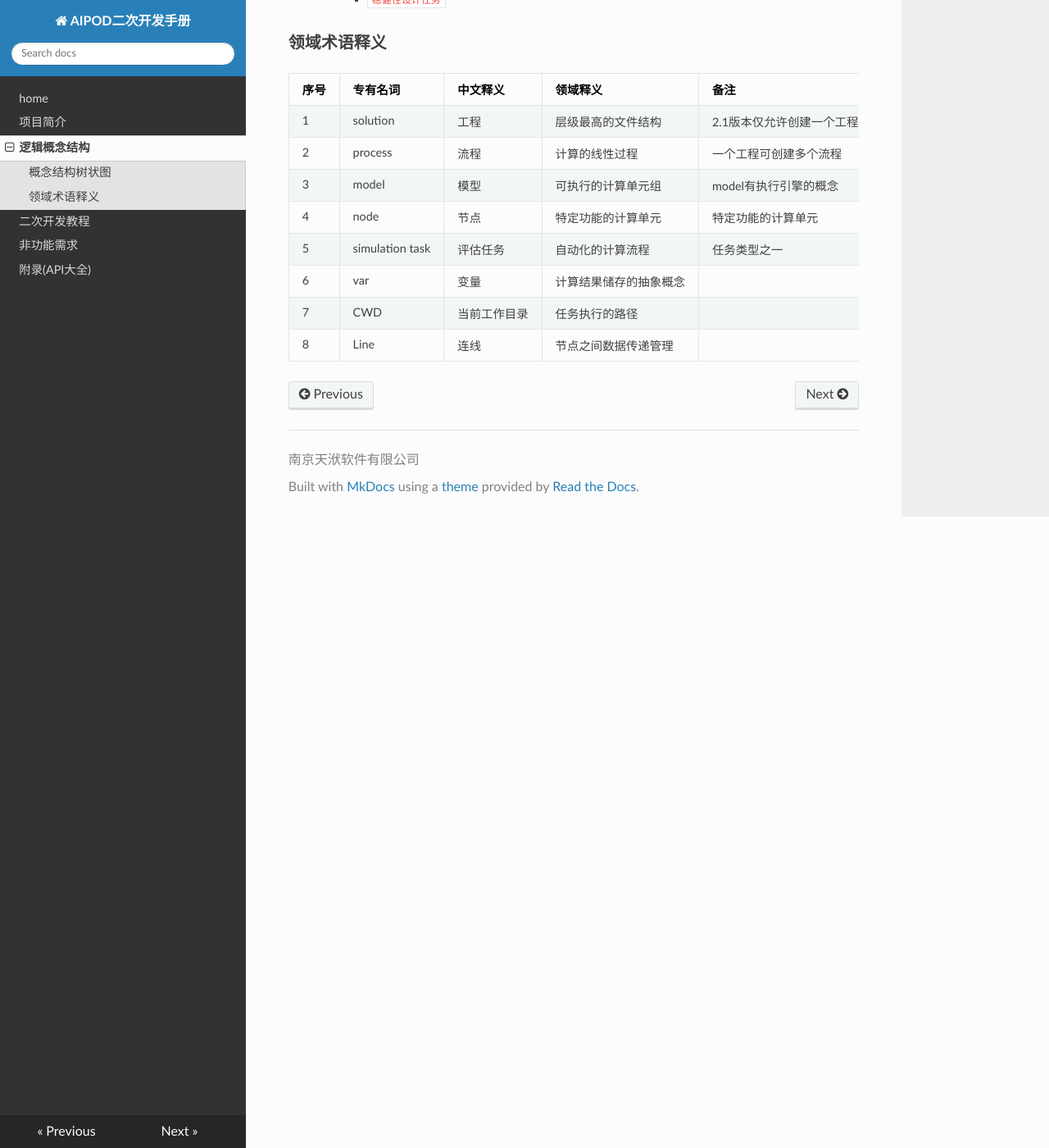
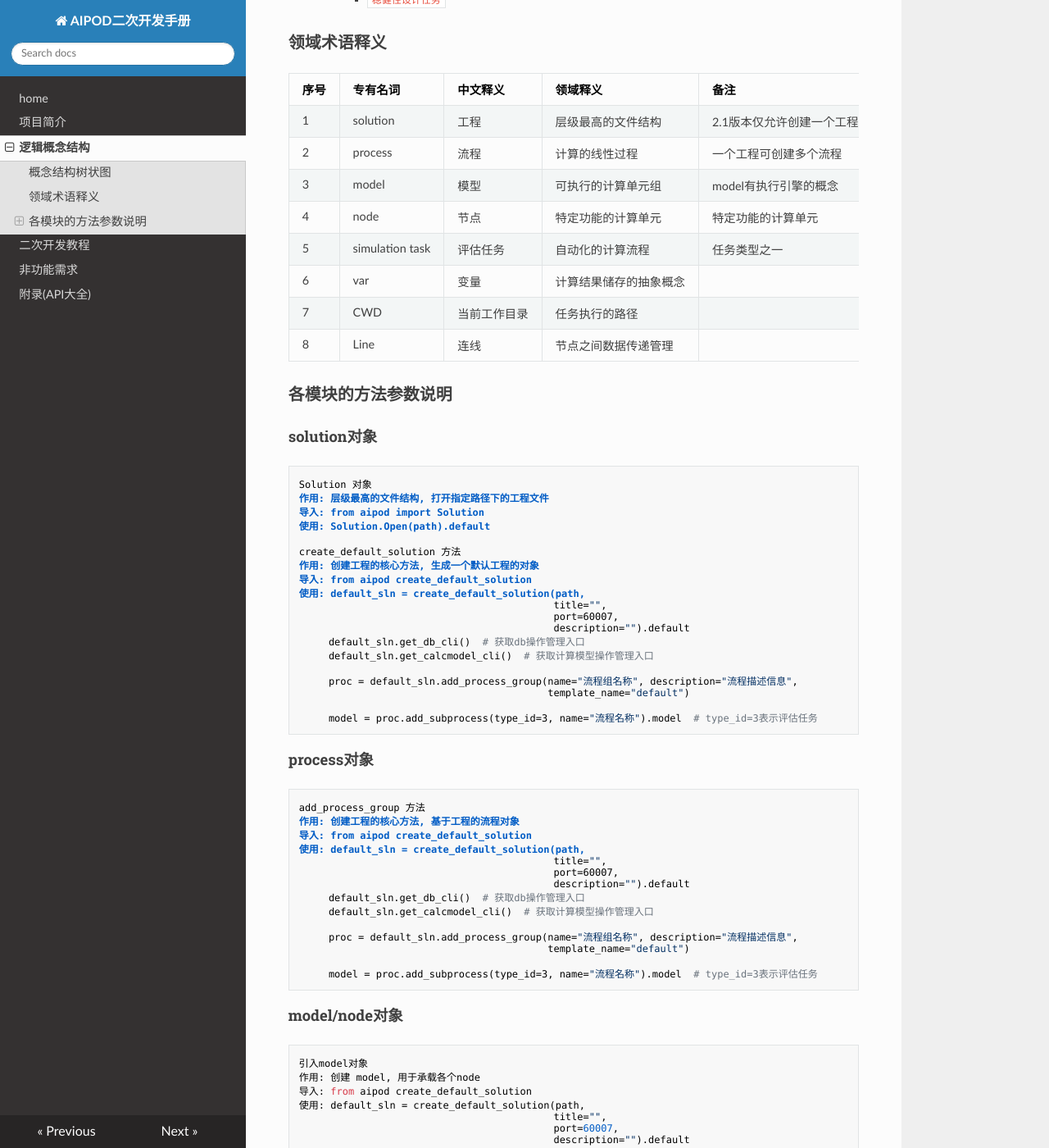
Before and after one commit to solheng/UnilabDoc, an MkDocs documentation site: the page built from docs/逻辑概念结构.md, in a window 1280 px wide and 1400 px high, scrolled down 1891 px. Shown: the whole window at 82% size. Built offline with MkDocs 1.6.1, drawn with Linux system fonts in a browser that asks for light colours; nearby versions of some CDN libraries; some of the changed text lies outside the part shown.

Commit message:
函数接口的补充

```diff
--- a/docs/逻辑概念结构.md
+++ b/docs/逻辑概念结构.md
@@ -1,6 +1,6 @@
 ## 概念结构
 ### 概念结构树状图
-* `solution(project)` - 方案(工程)对象.
+* `solution(project)` - [方案(工程)对象.](#_4)
     * `process group` - 流程组(默认创建default流程).
         * `process` - 流程.[跳转测试](#_3)
             * `graph model` - 流程图模型(模型是可执行的最小单元).
@@ -67,3 +67,74 @@
 | 6 |var|变量|计算结果储存的抽象概念|
 | 7 |CWD|当前工作目录|任务执行的路径|
 | 8 |Line|连线|节点之间数据传递管理|
+
+### 各模块的方法参数说明
+#### solution对象
+    Solution 对象
+    作用: 层级最高的文件结构, 打开指定路径下的工程文件
+    导入: from aipod import Solution
+    使用: Solution.Open(path).default
+
+    create_default_solution 方法
+    作用: 创建工程的核心方法, 生成一个默认工程的对象
+    导入: from aipod create_default_solution
+    使用: default_sln = create_default_solution(path,
+                                               title="",
+                                               port=60007,
+                                               description="").default
+         default_sln.get_db_cli()  # 获取db操作管理入口
+         default_sln.get_calcmodel_cli()  # 获取计算模型操作管理入口
+
+         proc = default_sln.add_process_group(name="流程组名称", description="流程描述信息",
+                                              template_name="default")
+
+         model = proc.add_subprocess(type_id=3, name="流程名称").model  # type_id=3表示评估任务
+
+#### process对象
+    add_process_group 方法
+    作用: 创建工程的核心方法, 基于工程的流程对象
+    导入: from aipod create_default_solution
+    使用: default_sln = create_default_solution(path,
+                                               title="",
+                                               port=60007,
+                                               description="").default
+         default_sln.get_db_cli()  # 获取db操作管理入口
+         default_sln.get_calcmodel_cli()  # 获取计算模型操作管理入口
+
+         proc = default_sln.add_process_group(name="流程组名称", description="流程描述信息",
+                                              template_name="default")
+
+         model = proc.add_subprocess(type_id=3, name="流程名称").model  # type_id=3表示评估任务
+
+#### model/node对象
+    引入model对象
+    作用: 创建 model, 用于承载各个node
+    导入: from aipod create_default_solution
+    使用: default_sln = create_default_solution(path,
+                                               title="",
+                                               port=60007,
+                                               description="").default
+         # default_sln.get_calcmodel_cli()  # 获取计算模型操作管理入口
+         proc = default_sln.get_calcmodel_cli().add_process_group(name="流程组名称", description="流程描述信息", template_name="default")
+
+         model = proc.add_subprocess(type_id=3, name="流程名称").model  # type_id=3表示评估任务
+
+    基于model创建node
+    1.创建exe node
+    exe_node = model.add_exe_node(name="exe_node", cu_name="exe_node",
+                              description="exe_node", timeout=-1, is_local=False, shell=False,
+                              check_returncode=False, check_stderror=False, env=None, type_name=None,
+                              is_private_cwd=False, command="{{__cwd__}}/help.exe")
+
+    2.创建func node
+    func_node = model.add_func_node(name="func_node", is_private_cwd=False, function="""
+        print("Hello, World!")
+        """)
+
+    3.创建python node
+    func_node = model.add_python_node(name="python_node", is_private_cwd=False, script="""
+        print("Hello, World!")
+        """)
+
+    4.创建判断node
+    func_node = model.add_loop_node(name="batch_judge_loop")
```
